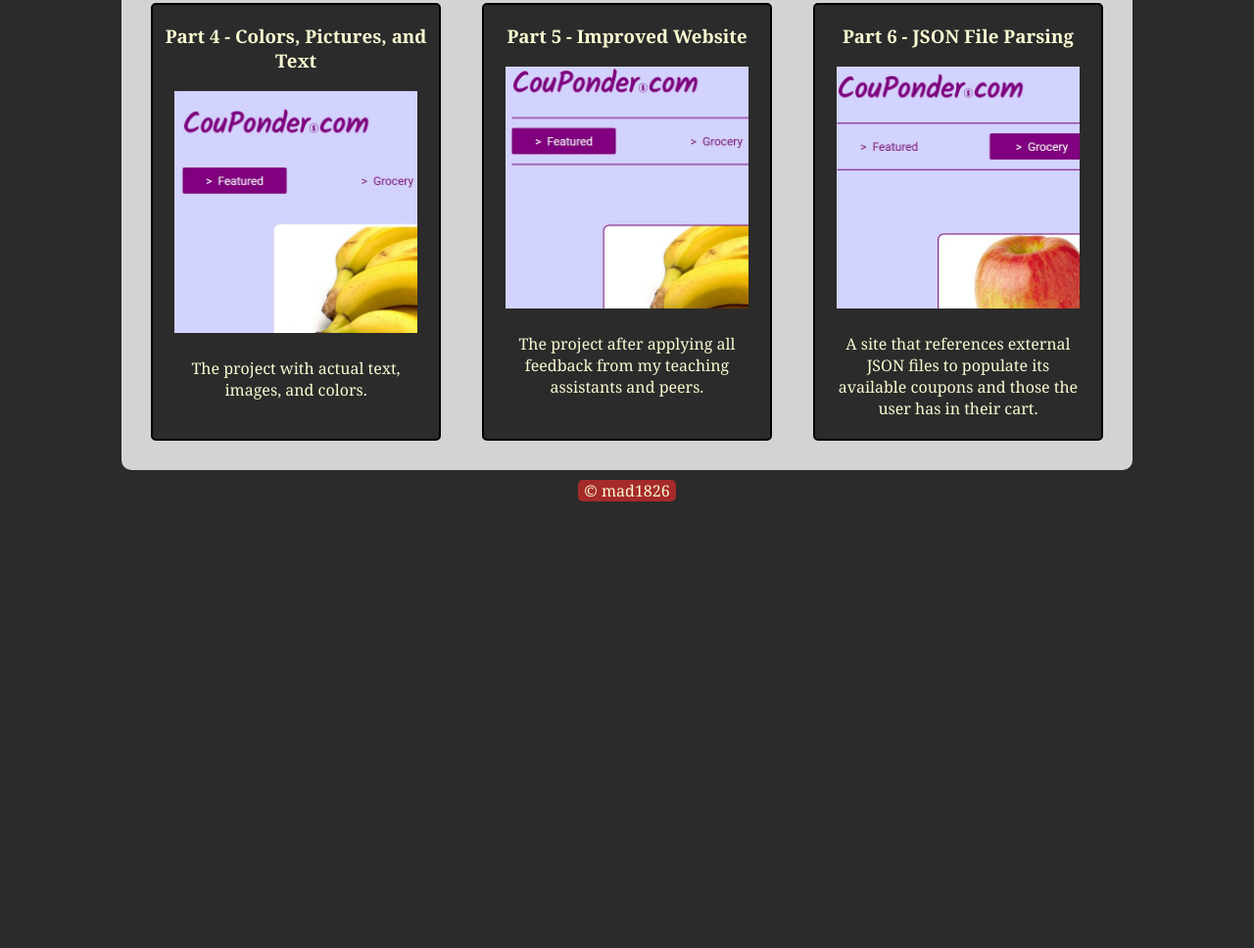
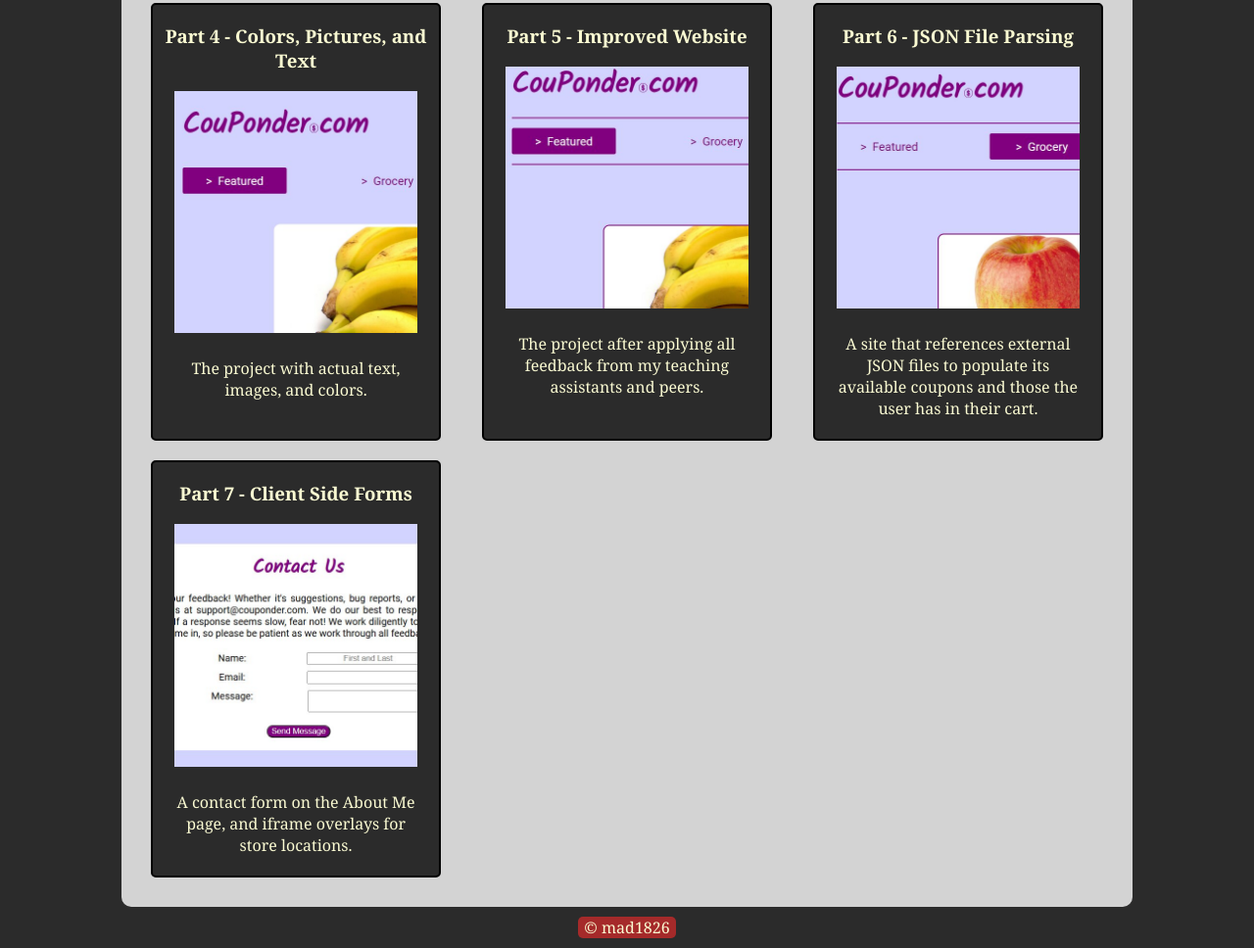
Before and after one commit to mad1826/mad1826.github.io, a website: page csce242/index.html in a window 1280 px wide. Shown: the part 2540-3508 px from the top of the page at 98% size. Before the commit the page ends 3062 px from the top, so only its background shows below. Drawn offline with Linux system fonts and the light colour scheme.

Commit message:
Add project part 7 to main page

```diff
--- a/csce242/index.html
+++ b/csce242/index.html
@@ -218,6 +218,18 @@
 						</p>
 					</a>
 				</article>
+				<article>
+					<a href="projects/part7/index.html">
+						<h3>Part 7 - Client Side Forms</h3>
+						<div class="section-image">
+							<img src="images/project7.jpg" />
+						</div>
+						<p>
+							A contact form on the About Me page, and iframe overlays for store
+							locations.
+						</p>
+					</a>
+				</article>
 			</section>
 		</div>
 		<footer>&copy; mad1826</footer>
```
Also changed, not shown: csce242/images/project7.jpg (added).
